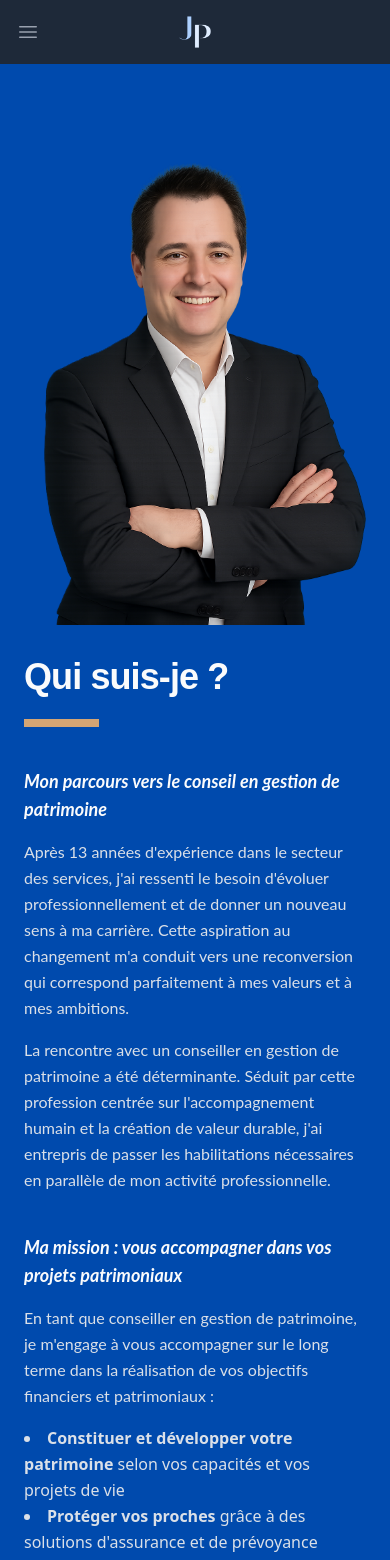
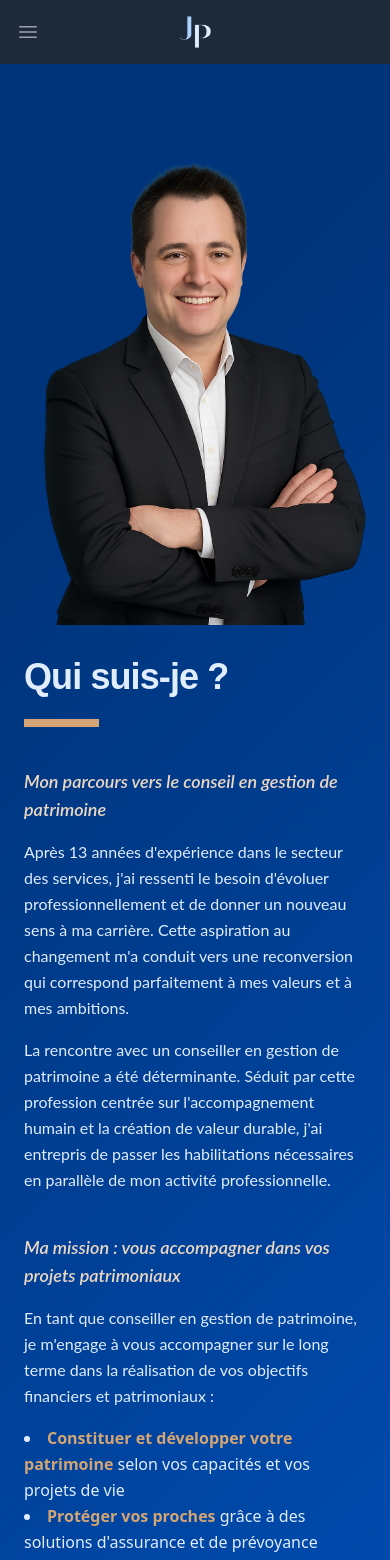
Before and after one commit to GhislaineAybram/cgp, an Angular app: page / in a window 390 px wide. Shown: the top 1560 px of the page. Built offline with nearby package versions, Linux system fonts and the light colour scheme; no server answers; the database is empty.

Commit message:
about background

```diff
--- a/src/app/features/homepage/about/about.component.scss
+++ b/src/app/features/homepage/about/about.component.scss
@@ -1,6 +1,54 @@
 @use 'variables' as *;
 
 .section-about {
-    background-color: $color-blue-700;
-    color: $color-white;
+  background: linear-gradient(135deg,
+    $color-blue-800 30%,
+    $color-blue-700 60%,
+    $color-bronze-400 100%
+  );
+  position: relative;
+  overflow: hidden;
+
+  h2.section-line.text-blue {
+    color: $color-blue-100 !important;
+  }
+
+  h4.text-blue-dark {
+    color: $color-bronze-200 !important;
+    font-weight: 600;
+  }
+
+  p.color-grey-light,
+  li {
+    color: $color-blue-100
+  }
+
+  li strong {
+    color: $color-bronze-400;
+    font-weight: 600;
+  }
+
+  img {
+    border-radius: 12px;
+  }
 }
+
+/* Version responsive - réduction de l'effet sur mobile */
+@media (max-width: 768px) {
+  .section-about {
+    .mx-auto.max-w-7xl {
+      border-radius: 12px;
+    }
+
+    background: linear-gradient(135deg,
+      $color-blue-800 20%,
+      $color-blue-700 80%,
+      $color-bronze-400 100%
+    );
+
+    &::before,
+    &::after {
+      opacity: 0.15;
+    }
+  }
+}
```
